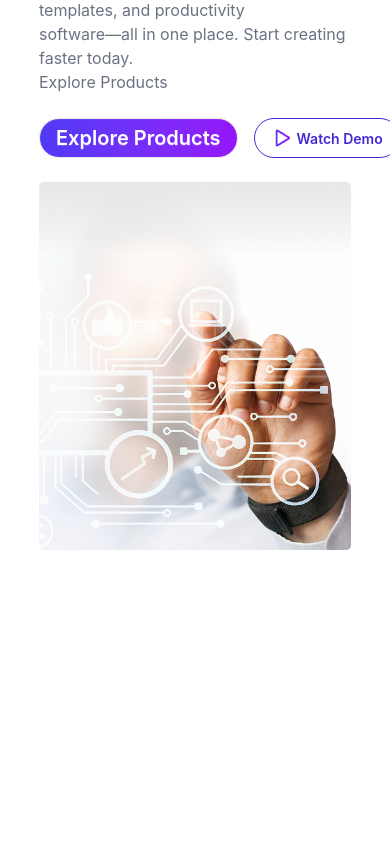
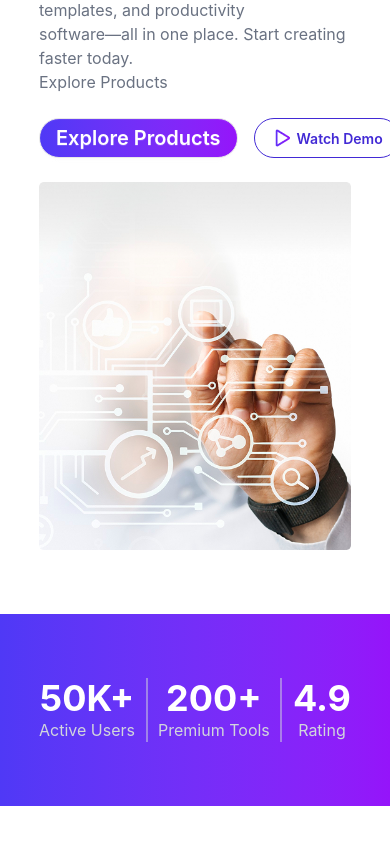
Before and after one commit to Nayem0087/assignment-06, a React (Vite) app: page / in a window 390 px wide. Shown: the part 354-1198 px from the top of the page. Before the commit the page ends 904 px from the top, so only its background shows below. Built offline with nearby package versions, Linux system fonts and the light colour scheme.

Commit message:
added my active user responsive section

```diff
--- a/src/App.jsx
+++ b/src/App.jsx
@@ -1,5 +1,6 @@
 
 import './App.css'
+import ActiveUser from './assets/Component/ActiveUser'
 import Banner from './assets/Component/Banner'
 import Navbar from './assets/Component/Navbar'
 
@@ -10,6 +11,7 @@ function App() {
     <>
      <Navbar/>
      <Banner/>
+     <ActiveUser/>
     </>
   )
 }
--- /dev/null
+++ b/src/assets/Component/ActiveUser.jsx
@@ -0,0 +1,26 @@
+import React from 'react';
+
+const ActiveUser = () => {
+    return (
+        <div className='my-16 bg-gradient-to-r from-[#4F39F6] to-[#9514FA] py-16'>
+            <div className='max-w-[80%] mx-auto flex items-center justify-between'>
+                <div className='flex flex-col items-center'>
+                    <h2 className='font-bold sm:text-5xl text-4xl text-white'>50K+</h2>
+                    <p className='text-gray-300'>Active Users</p>
+                </div>
+                <div class="w-0.5 h-16 bg-gray-300 opacity-50"></div>
+                <div className='flex flex-col items-center'>
+                    <h2 className='font-bold sm:text-5xl text-4xl text-white'>200+</h2>
+                    <p className='text-gray-300'>Premium Tools</p>
+                </div>
+                <div class="w-0.5 h-16 bg-gray-300 opacity-50"></div>
+                <div className='flex flex-col items-center'>
+                    <h2 className='font-bold sm:text-5xl text-4xl text-white'>4.9</h2>
+                    <p className='text-gray-300'>Rating</p>
+                </div>
+            </div>
+        </div>
+    );
+};
+
+export default ActiveUser;
```
